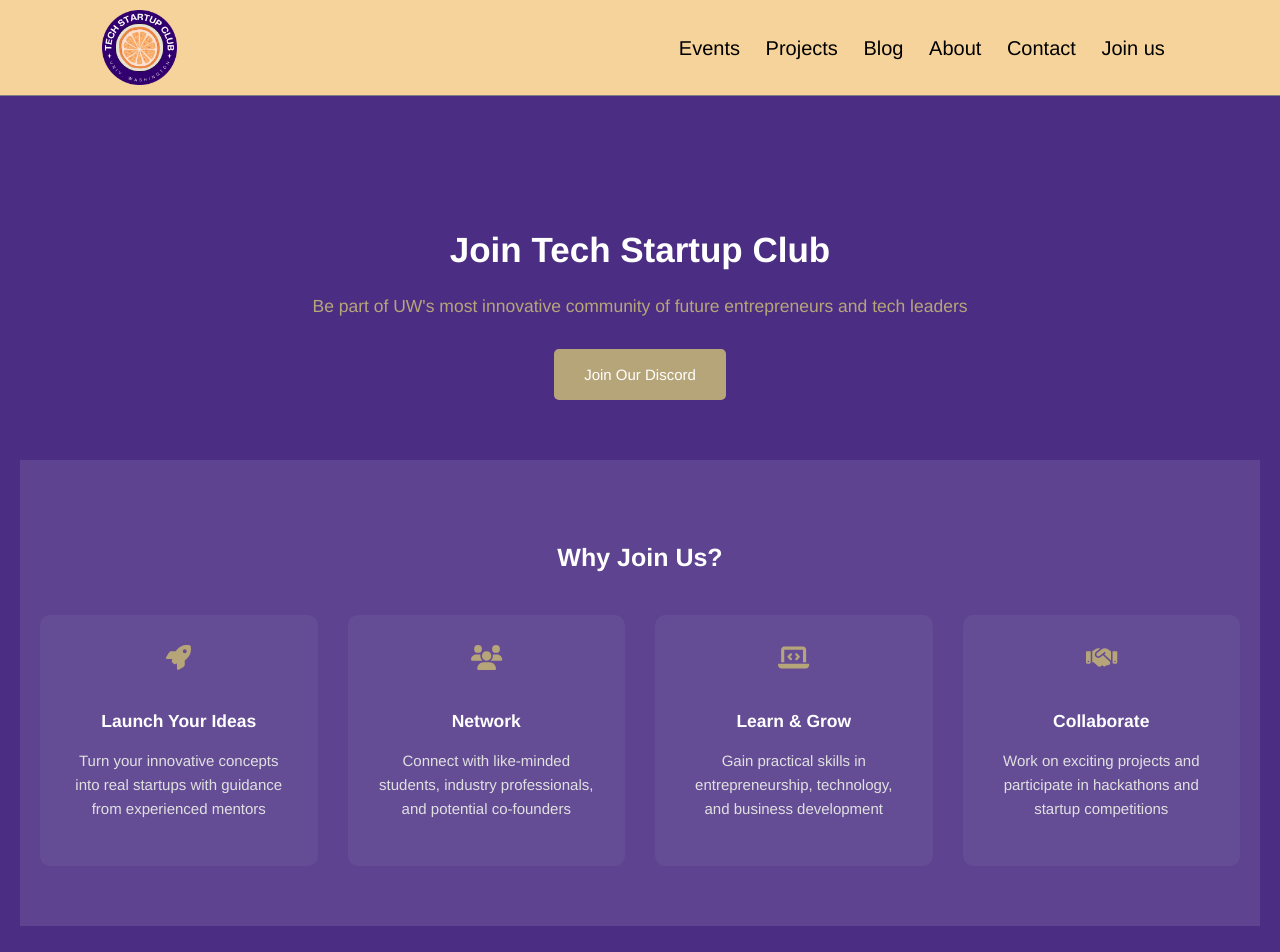
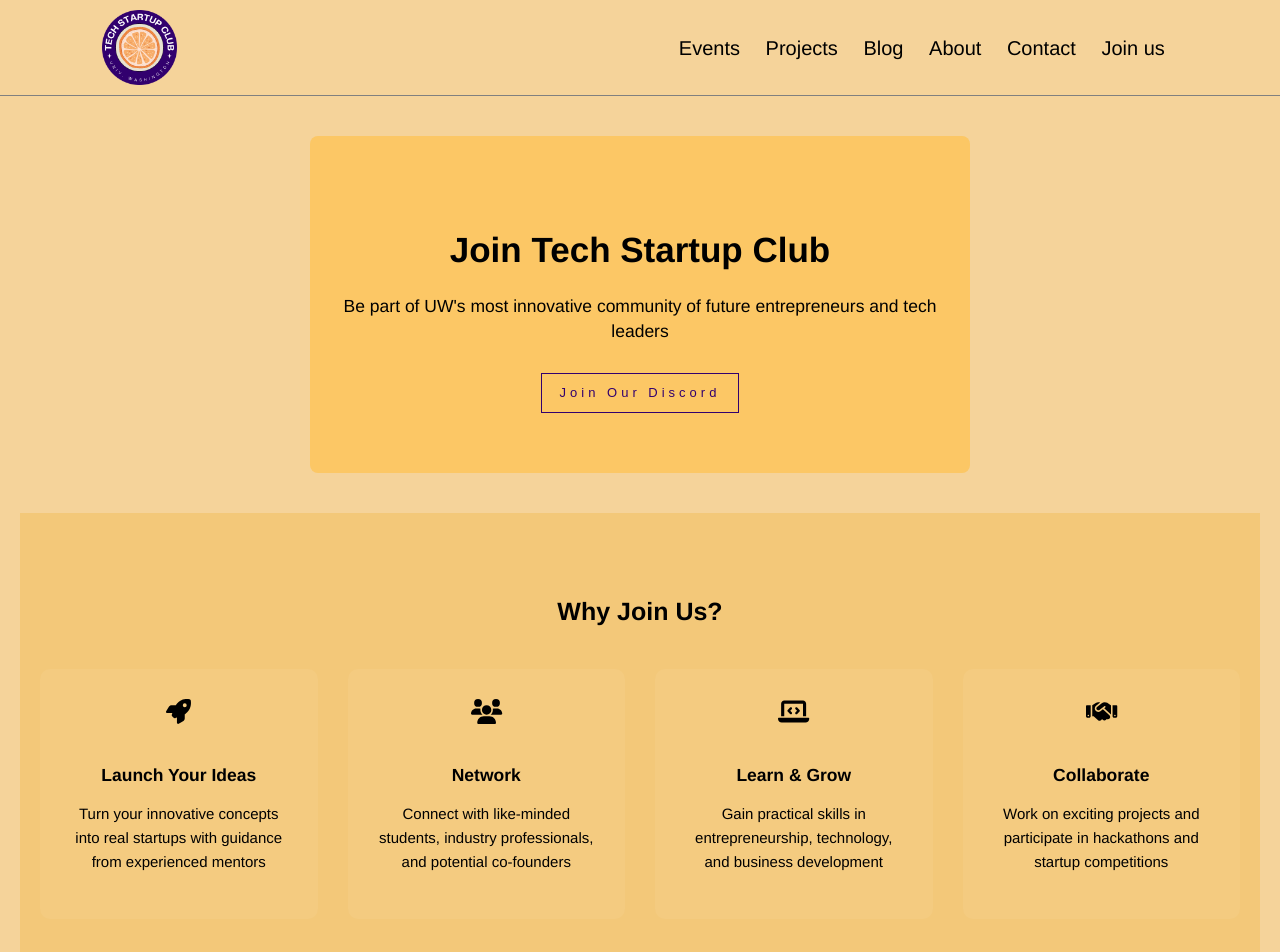
Before and after one commit to TechStartupClub/club-website, a React (Create React App) app: page /joinus in a window 1280 px wide. Shown: the top 952 px of the page. Built offline with nearby package versions, Linux system fonts and the light colour scheme.

Commit message:
feat: contact page styling

```diff
--- a/public/index.html
+++ b/public/index.html
@@ -24,7 +24,7 @@
       work correctly both with client-side routing and a non-root public URL.
       Learn how to configure a non-root public URL by running `npm run build`.
   -->
-    <title>UWTechStartUpClub</title>
+    <title>Tech Startup Club</title>
 
   </head>
   <body>
--- a/src/components/Calendar/index.js
+++ b/src/components/Calendar/index.js
@@ -49,7 +49,7 @@ const Calendar = () => {
                 {daysOfMonth.map((days, daysIndex) => {
                     if (days.hasSame(today, "day")) {
                         return (
-                            <div style={{backgroundColor: '#b7a57a'}} key={daysIndex}>
+                            <div className="current-day" key={daysIndex}>
                                 {days.day}
                                 <p>Current</p>
                             </div>
@@ -57,7 +57,7 @@ const Calendar = () => {
                     }
                     else if (days.hasSame(today, "day") && ((days.weekday === 1) || (days.weekday === 4))) {
                         return (
-                            <div style={{backgroundColor: '#b7a57a'}} key={daysIndex}>
+                            <div className="current-day class-day" key={daysIndex}>
                                 {days.day}
                                 <p>
                                     {days.weekday === 1 ? 'TPS 201 12:30-1:30' : 'DOU 260 12:30-1:30'}
@@ -69,9 +69,8 @@ const Calendar = () => {
                         );
                     }
                     else if ((days.weekday === 1) || (days.weekday === 4)) {
-
                         return (
-                            <div style={{backgroundColor: '#b7a57a'}} key={daysIndex}>
+                            <div className="class-day" key={daysIndex}>
                                 {days.day}
                                 <p>
                                     {days.weekday === 1 ? 'TPS 201 12:30-1:30' : 'DOU 260 12:30-1:30'}
--- a/src/components/Calendar/index.scss
+++ b/src/components/Calendar/index.scss
@@ -18,7 +18,6 @@
         border-left: 1px solid black;
     }
 
-
     div {
         display: inline;
         padding: 8px 8px;
@@ -27,7 +26,7 @@
     }
 
     div.active {
-        background-color: #b7a57a;
+        background-color: rgb(248, 187, 74);
     }
 }
 
@@ -41,15 +40,15 @@
         font-size: 15px;
         line-height: 12px;
         cursor: pointer;
-    }
 
-    button:hover {
-        scale: 1.2;
+        &:hover {
+            scale: 1.2;
+        }
     }
 }
 
 .top-banner {
-    width: 100%;
+    width: calc(100% - 1px);
     height: 35px;
     border: 1px solid black;
 
@@ -70,11 +69,18 @@
     div {
         font-size: 25px;
         text-align: center;
-        //border: 1px solid black;
 
         p {
             font-size: 15px;
         }
+    }
+
+    .current-day {
+        background-color: rgb(248, 187, 74);
+    }
+
+    .class-day {
+        background-color: rgb(248, 187, 74);
     }
 }
 
--- a/src/routes/Home.js
+++ b/src/routes/Home.js
@@ -28,7 +28,7 @@ const Home = () => {
 
                     <h1>TECH STARTUP CLUB</h1>
                     <h2>Full-Stack development at the University of Washington</h2>
-                    <Link to="/contact" className={style.flatButton}>Join us</Link>
+                    <Link to="/joinus" className={style.flatButton}>Join us</Link>
                 </div>
             </div>
             <Footer />
--- a/src/routes/style/contact.module.scss
+++ b/src/routes/style/contact.module.scss
@@ -23,7 +23,7 @@
 .contact-form {
     width: 100%;
     background-color: white; // Added white background
-    padding: 30px 50px; // Set explicit horizontal padding
+    padding: 30px 0; // Set explicit horizontal padding
     border-radius: 8px;      // Added rounded corners
     box-shadow: 0 2px 10px rgba(0, 0, 0, 0.1); // Added subtle shadow
     display: flex;           // Added
@@ -55,7 +55,6 @@
     input[type='email'],
     textarea {
         width: 100%;
-        // margin: auto;
         padding: 10px 6px;
         background: #f5f5f5; // Changed to light gray background
         border: 1px solid #ddd; // Added subtle border
@@ -64,7 +63,7 @@
         color: black; // Changed to black text
 
         &:focus {
-            outline: 2px solid #b7a57a;
+            outline: 2px solid orange;
             background: white; // White background when focused
         }
     }
@@ -76,8 +75,8 @@
 
     .flat-button {
         background: transparent;
-        color: #b7a57a;
-        border: 2px solid #b7a57a;
+        color: #32006e;
+        border: 2px solid #32006e;
         padding: 10px 25px;
         font-size: 1rem;
         letter-spacing: 2px;
@@ -87,7 +86,7 @@
         float: right;
 
         &:hover {
-            background: #b7a57a;
+            background: orange;
             color: white;
         }
     }
--- a/src/routes/style/joinus.module.scss
+++ b/src/routes/style/joinus.module.scss
@@ -1,46 +1,64 @@
 .container {
     min-height: calc(100vh - 80px);
-    background-color: #4b2e83;
-    color: white;
+    color: black;
     padding: 40px 20px;
+    justify-content: center;
+    align-items: center;
+    display: flex;
+    flex-direction: column;
 }
 
 .hero {
     text-align: center;
+    align-items: center;
+    justify-content: center;
+    background-color: #fcc765;
+    width: 50%;
+    border-radius: 8px;
     padding: 60px 20px;
+    position: relative;
+    margin-bottom: 40px;
 
     h1 {
         font-size: 3.5rem;
         margin-bottom: 20px;
-        color: white;
     }
 
     p {
         font-size: 1.75rem;
         margin-bottom: 30px;
-        color: #b7a57a;
+        color: black;
     }
 }
 
 .cta {
+    font-size: 13px;
+    font-weight: 400;
+    letter-spacing: 4px;
+    font-family: sans-serif;
+    text-decoration: none;
+    padding: 10px 18px;
+    border: 1px solid #32006e;
     display: inline-block;
-    padding: 15px 30px;
-    background-color: #b7a57a;
-    color: white;
-    text-decoration: none;
-    border-radius: 5px;
-    font-size: 1.5rem;
-    transition: all 0.3s ease;
+    animation: fadeIn 1s 1.8s backwards;
+    white-space: nowrap;
+    color: #32006e;
+    position: relative;
+    z-index: 2;
 
     &:hover {
-        background-color: darken(#b7a57a, 10%);
-        transform: translateY(-2px);
+        background: orange;
+        color: #32006e;
     }
 }
 
+
+
 .benefits {
+    gap: 20px;
     padding: 60px 20px;
-    background-color: rgba(255, 255, 255, 0.1);
+    background-color: #f3c879;
+    margin-bottom: 40px;
 
     h2 {
         text-align: center;
@@ -70,7 +88,7 @@
 
     .icon {
         font-size: 2.5rem;
-        color: #b7a57a;
+        color: black;
         margin-bottom: 20px;
     }
 
@@ -81,7 +99,6 @@
 
     p {
         font-size: 1.5rem;
-        color: #e0e0e0;
         line-height: 1.6;
     }
 }
@@ -89,6 +106,7 @@
 .getStarted {
     padding: 60px 20px;
     text-align: center;
+    background-color: #f3cf8c;
 
     h2 {
         font-size: 2.5rem;
@@ -120,7 +138,7 @@
 
     p {
         font-size: 1.5rem;
-        color: #e0e0e0;
+        color: black;
     }
 }
 
@@ -130,7 +148,7 @@
     p {
         font-size: 1.5rem;
         margin-bottom: 20px;
-        color: #b7a57a;
+        color: black;
     }
 }
 
```
